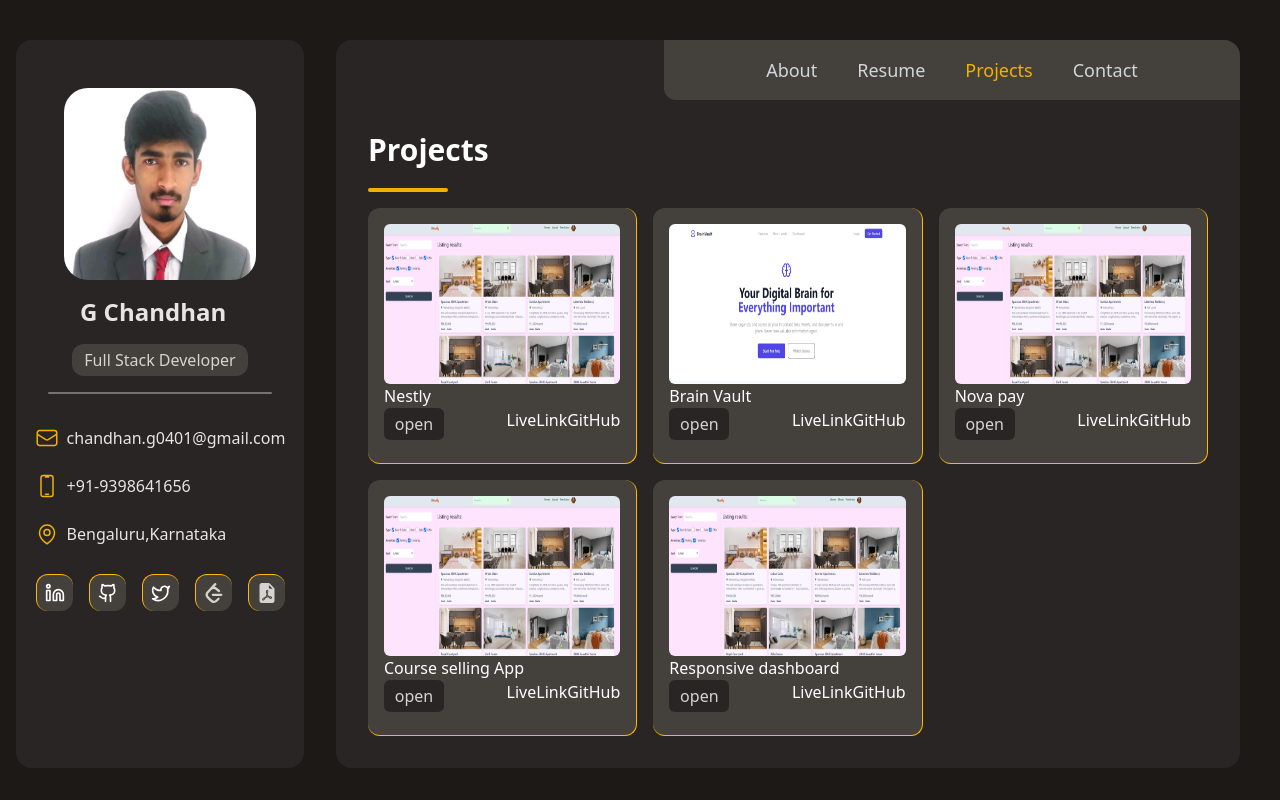
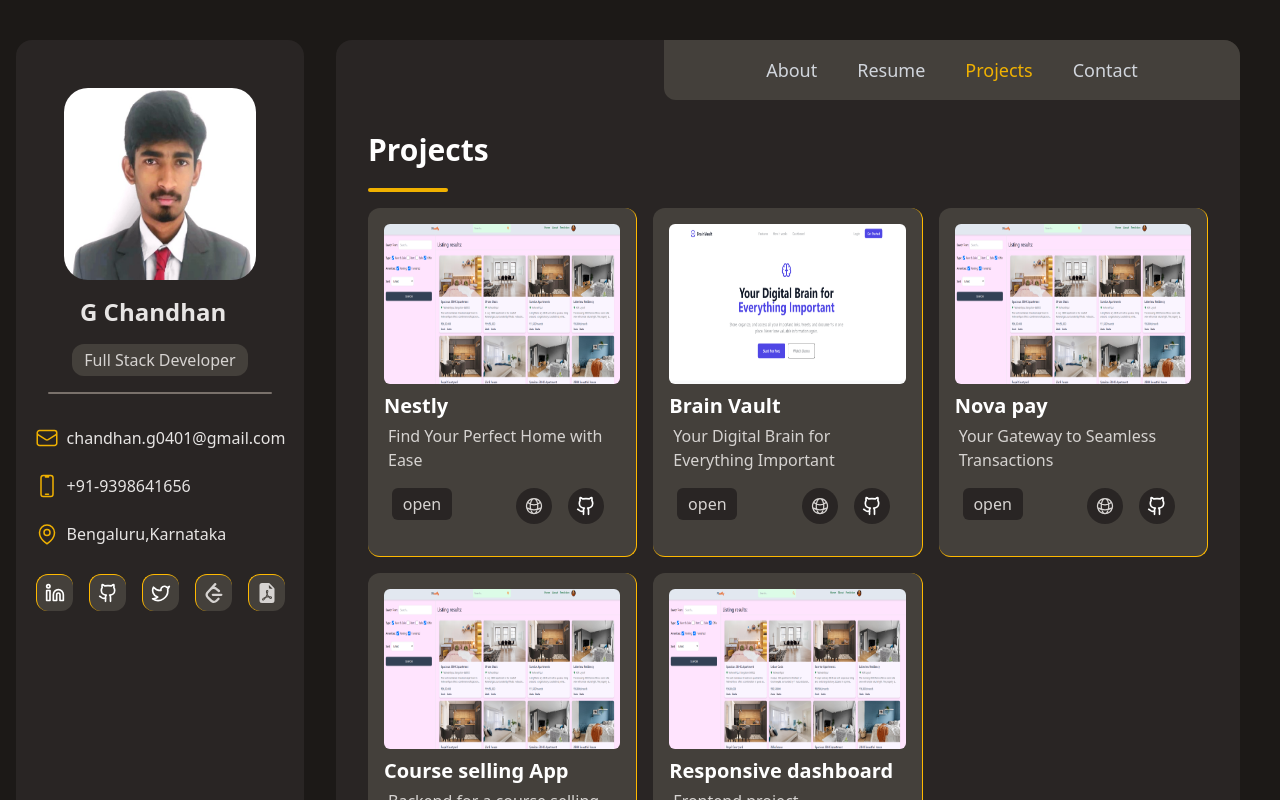
Before and after one commit to chandhan12/G-chandhan, a React (Vite) app: page /projects in a window 1280 px wide. Shown: the top 800 px of the page. Built offline with nearby package versions, Linux system fonts and the light colour scheme.

Commit message:
project details added

```diff
--- a/src/Icons/Icons.jsx
+++ b/src/Icons/Icons.jsx
@@ -39,3 +39,7 @@ export const pointIcon=<svg xmlns="http://www.w3.org/2000/svg" fill="none" viewB
 </svg>
 
 // className="h-6 w-6 text-yellow-500"
+
+export const liveLinkIcon=<svg xmlns="http://www.w3.org/2000/svg" fill="none" viewBox="0 0 24 24" stroke-width="1.5" stroke="currentColor" className="text-stone-300 hover:text-yellow-500 h-4 w-4 md:h-5 md:w-5">
+<path stroke-linecap="round" stroke-linejoin="round" d="M12 21a9.004 9.004 0 0 0 8.716-6.747M12 21a9.004 9.004 0 0 1-8.716-6.747M12 21c2.485 0 4.5-4.03 4.5-9S14.485 3 12 3m0 18c-2.485 0-4.5-4.03-4.5-9S9.515 3 12 3m0 0a8.997 8.997 0 0 1 7.843 4.582M12 3a8.997 8.997 0 0 0-7.843 4.582m15.686 0A11.953 11.953 0 0 1 12 10.5c-2.998 0-5.74-1.1-7.843-2.918m15.686 0A8.959 8.959 0 0 1 21 12c0 .778-.099 1.533-.284 2.253m0 0A17.919 17.919 0 0 1 12 16.5c-3.162 0-6.133-.815-8.716-2.247m0 0A9.015 9.015 0 0 1 3 12c0-1.605.42-3.113 1.157-4.418" />
+</svg>
--- a/src/components/ProjectCard.jsx
+++ b/src/components/ProjectCard.jsx
@@ -1,9 +1,10 @@
 import React, { useContext } from 'react'
 import {  ProjectContext } from './ProjectContextProvider'
+import { GithubIcon, liveLinkIcon } from '../Icons/Icons'
 
 
 const ProjectCard = (props) => {
-    const {image,title,liveLink,githubLink,description,techStack}=props
+    const {image,title,caption,liveLink,githubLink,description,techStack}=props
     const {popUp,setPopUp}=useContext(ProjectContext)
     const {selectedProject,setSelectedProject}=useContext(ProjectContext)
 
@@ -15,14 +16,22 @@ const ProjectCard = (props) => {
     }
 
   return (
-    <div className='h-64 w-auto   m-2 p-4 border-l-0 border-t-0 border border-b-amber-400  border-e-amber-400 rounded-xl bg-stone-700'>
-      <div className='h-40 w-auto hover:scale-105 transition-all '><img src={image} alt="" className=' rounded-md h-full w-full cursor-pointer' /></div>
-      <p>{title}</p>
-      <div className='flex justify-between'>
-        <button onClick={openPopUp} className='cursor-pointer h-8 w-15  hover:border-e-0 hover:border-b-0 hover:border hover:border-l-amber-400  hover:border-t-amber-400  bg-stone-800 text-stone-300 hover:text-yellow-500 rounded-md'>open</button>
+    <div className='h-auto w-auto   m-2 p-4 border-l-0 border-t-0 border border-b-amber-400  border-e-amber-400 rounded-xl bg-stone-700'>
+      <div className='h-40 w-auto mb-2 hover:scale-105 transition-all '><img onClick={openPopUp} src={image} alt="" className=' rounded-md h-full w-full cursor-pointer' /></div>
+      <p className='text-xl font-semibold text-white '>{title}</p>
+      <p className='text-stone-300 text-base m-1'>{caption}</p>
+      <div className='flex justify-between m-2 '>
         <div>
-        <a target='_blank' href={liveLink}>LiveLink</a>
-        <a  target="_blank" href={githubLink}>GitHub</a>
+        <button onClick={openPopUp} className='cursor-pointer h-8 w-15 mt-2  hover:border-e-0 hover:border-b-0 hover:border hover:border-l-amber-400  hover:border-t-amber-400  bg-stone-800 text-stone-300 hover:text-yellow-500 rounded-md'>open</button>
+        </div>
+        <div className='flex'>
+        <div className='bg-stone-800 cursor-pointer rounded-full p-2 m-2 h-8 w-8 md:h-9 md:w-9 hover:border-e-0 hover:border-b-0 hover:border hover:border-l-amber-400  hover:border-t-amber-400   '>
+        <a  target="_blank" className=" hover:text-yellow-500 transition-colors mb-2 text-center  " href={githubLink}>{liveLinkIcon}</a>
+        </div>
+        <div className='bg-stone-800 cursor-pointer rounded-full p-2 m-2 h-8 w-8 md:h-9 md:w-9 hover:border-e-0 hover:border-b-0 hover:border hover:border-l-amber-400  hover:border-t-amber-400    '>
+        <a  target="_blank" className=" hover:text-yellow-500 transition-colors mb-2 text-center " href={githubLink}>{GithubIcon}</a>
+        </div>
+
         </div>
       </div>
 
--- a/src/pages/Projects.jsx
+++ b/src/pages/Projects.jsx
@@ -7,6 +7,7 @@ import ProjectDetailsPopup from '../components/ProjectDetailsPopup'
 const myprojects=[
   {
     title:"Nestly",
+    caption:"Find Your Perfect Home with Ease",
     image:Nestly,
     liveLink:"djb",
     githubLink:"uhhax",
@@ -15,6 +16,7 @@ const myprojects=[
   },
   {
     title:"Brain Vault",
+    caption:"Your Digital Brain for Everything Important",
     image:BrainVaultImg,
     liveLink:"djb",
     githubLink:"uhhax",
@@ -23,6 +25,7 @@ const myprojects=[
   },
   {
     title:"Nova pay",
+    caption:"Your Gateway to Seamless Transactions",
     image:Nestly,
     liveLink:"djb",
     githubLink:"uhhax",
@@ -31,6 +34,7 @@ const myprojects=[
   },
   {
     title:"Course selling App",
+    caption:"Backend for a course selling app",
     image:Nestly,
     liveLink:"djb",
     githubLink:"uhhax",
@@ -39,6 +43,7 @@ const myprojects=[
   },
   {
     title:"Responsive dashboard",
+    caption:"Frontend project",
     image:Nestly,
     liveLink:"djb",
     githubLink:"uhhax",
```
